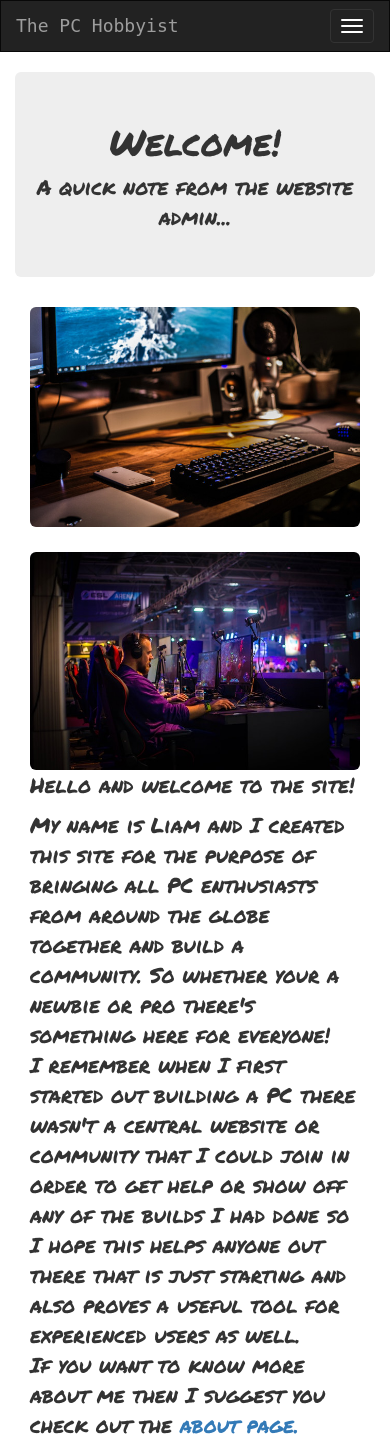
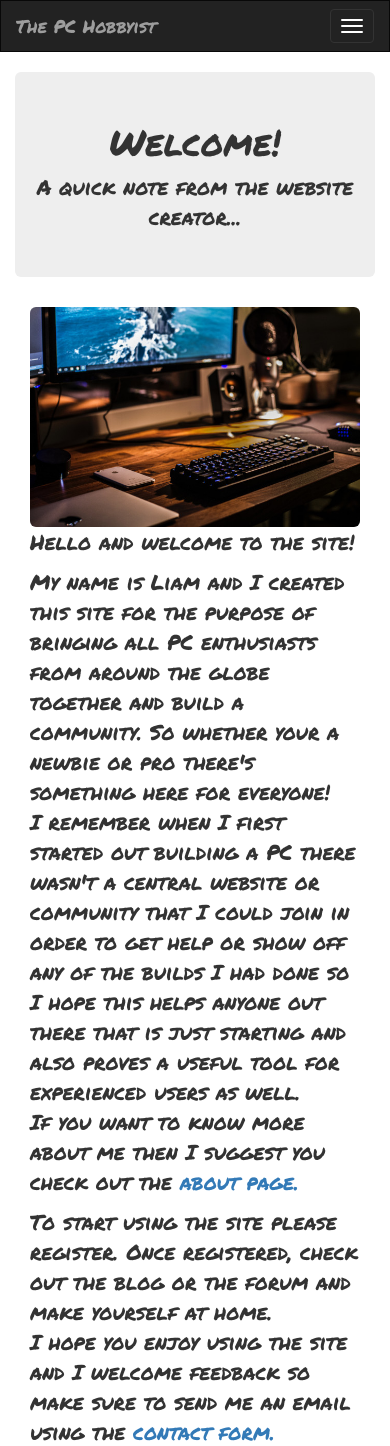
Before and after one commit to liam-cafearo/the_pc_hobbyist, a Django app: page / in a window 390 px wide. Shown: the top 1446 px of the page. Run offline with Django 3.2, Linux system fonts and the light colour scheme; some libraries are stand-ins or nearby versions.

Commit message:
styling blitz

```diff
--- a/blog/templates/postdetail.html
+++ b/blog/templates/postdetail.html
@@ -21,7 +21,7 @@
     </div>
     <div class="col-md-10 col-sm-9">
         <h2>{{ post.title }}</h2>
-        <p><strong>Published:</strong> {{ post.published_date }} | <strong>Author:</strong> {{ post.author }} | <strong>Views:</strong> {{ post.views }} | <strong>Tags:</strong> {{ post.tag }}</p>
+        <p class="blogStats"><strong>Published:</strong> {{ post.published_date }} | <strong>Author:</strong> {{ post.author }} | <strong>Views:</strong> {{ post.views }} | <strong>Tags:</strong> {{ post.tag }}</p>
         <div class="row">
             <div class="col-xs-9">
                 {% if post.image %}
--- a/settings/base.py
+++ b/settings/base.py
@@ -22,7 +22,7 @@ BASE_DIR = os.path.dirname(os.path.dirname(os.path.abspath(__file__)))
 # SECURITY WARNING: keep the secret key used in production secret!
 SECRET_KEY = '#u+m7a-79j61#+8f505^07m=34d_3c=x7#y7$t7%)wi6o_jyej'
 
-ALLOWED_HOSTS = ['localhost', '127.0.0.1']
+ALLOWED_HOSTS = []
 SITE_ID = 4
 INTERNAL_IPS = ('127.0.0.1',)
 
@@ -51,7 +51,7 @@ INSTALLED_APPS = [
 ]
 
 
-
+INTERNAL_IPS = ('127.0.0.1',)
 MIDDLEWARE = [
     'django.middleware.security.SecurityMiddleware',
     'django.contrib.sessions.middleware.SessionMiddleware',
--- a/static/css/main.css
+++ b/static/css/main.css
@@ -18,10 +18,6 @@ body {
   height: 100px;
 }
 
-a:visited {
-  color: purple;
-}
-
 #credit-card-errors {
   display: none;
 }
@@ -31,8 +27,12 @@ a:visited {
   font-size: 21px;
 }
 
-.markerFont-title {
+body {
   font-family: 'Permanent Marker', cursive;
+}
+
+blogStats {
+  font-family: monospace;
 }
 
 /* File upload field fix */
@@ -135,3 +135,9 @@ a:visited {
     width: 100%;
   }
 }
+
+@media only screen and (max-width: 700px) {
+  #homePage-image {
+    display: none;
+  }
+}
--- a/static/js/imgModal.js
+++ b/static/js/homePage.js
@@ -1,5 +1,6 @@
 $(document).ready(function () {
 
+    // Modal start
     var imgModalOne = document.getElementById('imgModal-one');
     var imgOne = document.getElementById('imgOne');
     var firstImage = document.getElementById('firstImage');
@@ -31,4 +32,7 @@ $(document).ready(function () {
     closeSpanTwo.onclick = function () {
         imgModalTwo.style.display = "none";
     }
+
+    // Model end
+
 });
--- a/templates/base.html
+++ b/templates/base.html
@@ -57,6 +57,7 @@
             </div>
         </div>
     </nav>
+    <main class="content">
         {% if messages %}
         <div class="alert alert-success">
             <div class="messages">
@@ -67,7 +68,7 @@
         </div>
         {% endif %}
 
-    <div class="container content">
+        <div class="container">
             <div class="row">
                 <div class="col-md-12">
                     <div>
@@ -77,7 +78,7 @@
                 </div>
             </div>
         </div>
-
+        <hr>
         <!-- image modals for index.html inspired by W3 schools -->
         <div id="imgModal-one" class="pictureModal">
             <span id="imgModalOne-close">&times;</span>
@@ -90,8 +91,8 @@
             <img class="imgModal-content" id="secondImage">
             <div id="imgModal-captionTwo"></div>
         </div>
-    <hr>
-    <footer class="stickyFooter">
+    </main>
+    <footer class="stickyFooter container text-center">
         <p>Made by Liam Cafearo and Django</p>
     </footer>
 
--- a/templates/flatpages/default.html
+++ b/templates/flatpages/default.html
@@ -4,10 +4,10 @@
 <div class="container">
     <div class="row">
         <div class="col-md-12">
-            <div class="markerFont-title text-center">
+            <div class="text-center">
                 <h2>{{ flatpage.title }}</h2>
             </div>
-            <div class="markerFont-paragraph">
+            <div>
                 {{ flatpage.content }}
             </div>
         </div>
--- a/templates/index.html
+++ b/templates/index.html
@@ -2,17 +2,17 @@
 {% load staticfiles %}
 
 {% block head_js %}
-<script type="text/javascript" src="{% static 'js/imgModal.js' %}"></script>
+<script type="text/javascript" src="{% static 'js/homePage.js' %}"></script>
 {% endblock %}
 
 {% block content %}
 
 <div class="jumbotron">
-    <div class="markerFont-title text-center">
+    <div class="text-center">
         <h1>Welcome!</h1>
     </div>
-    <div class="markerFont-paragraph text-center">
-        <p>A quick note from the website admin...</p>
+    <div class="text-center">
+        <p>A quick note from the website creator...</p>
     </div>
 </div>
 
```
Also changed, not shown: blog/templates/blogposts.html (+2 -5 lines), db.sqlite3, 1 other file. Lines whose indentation alone changed are shown as unchanged.
